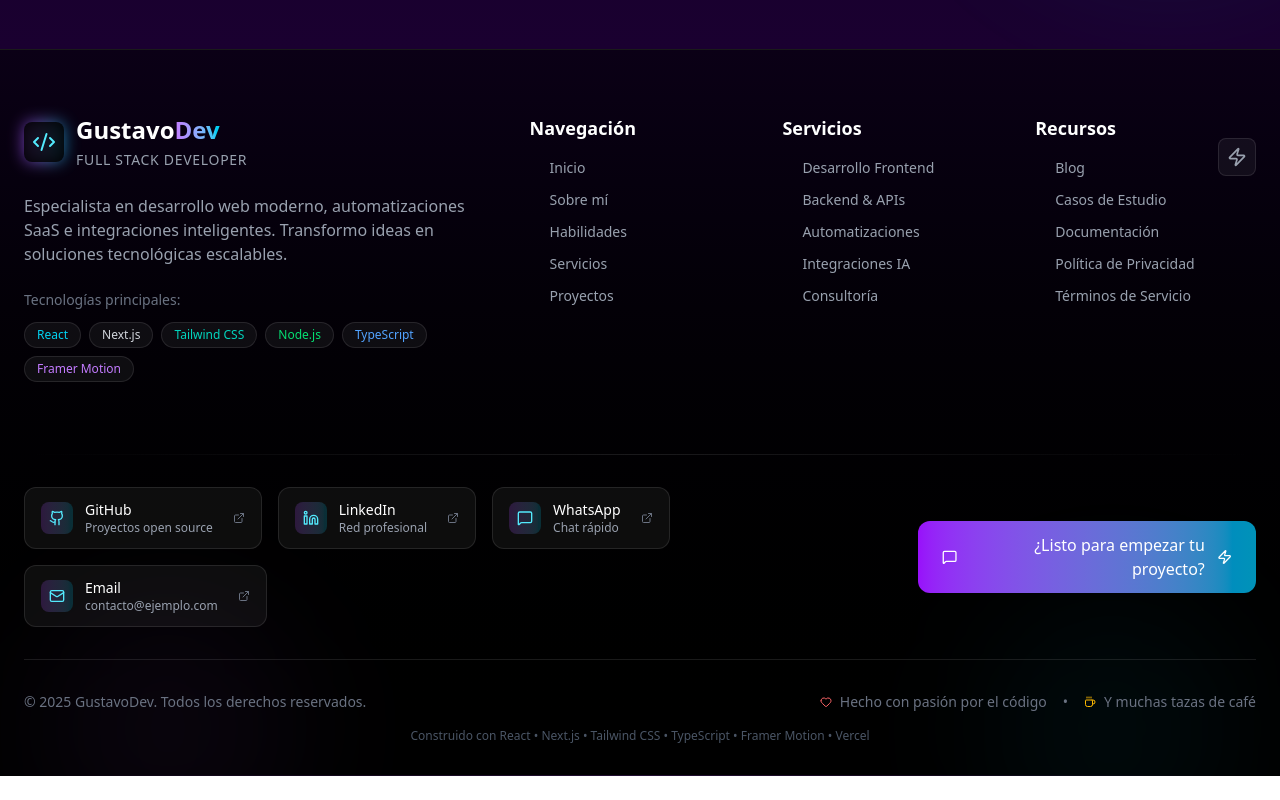
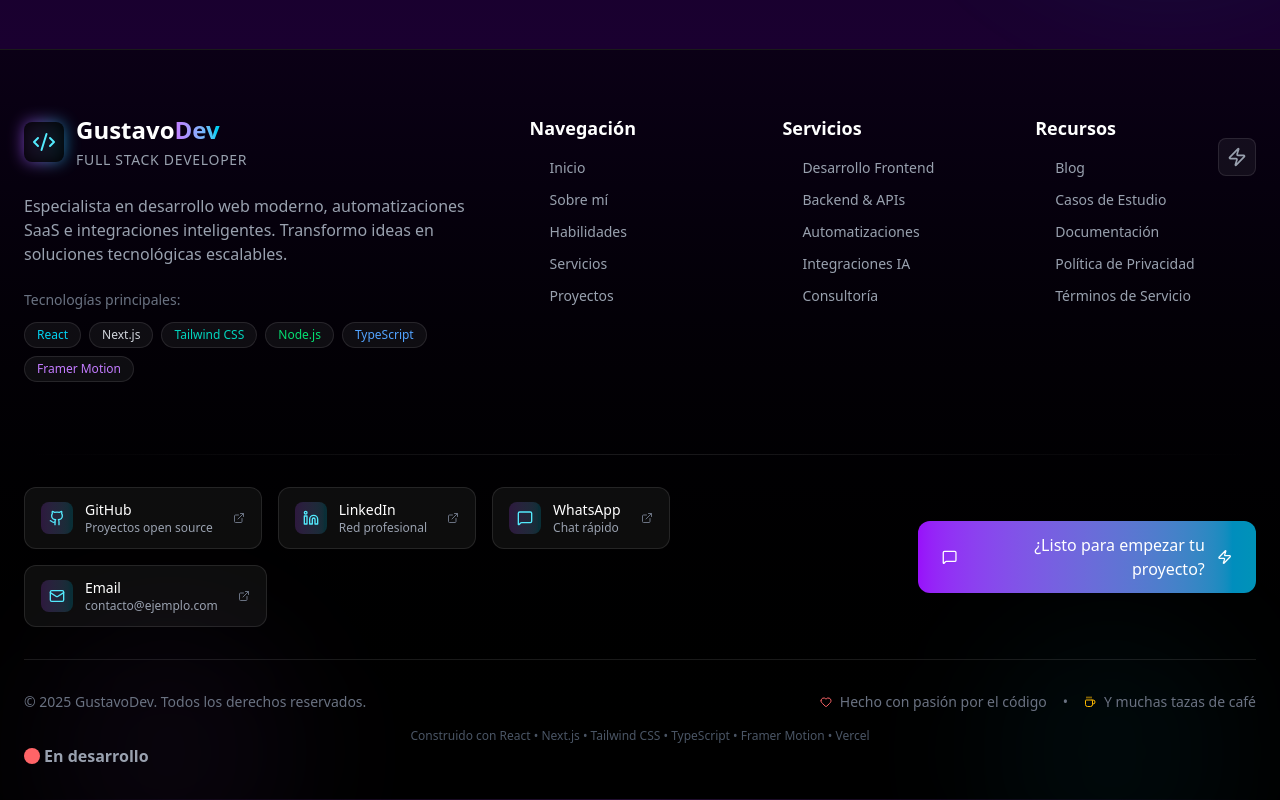
Before and after one commit to GLM1996/portfolio-pro, a React (Vite) app: page / in a window 1280 px wide. Shown: the part 7906-8706 px from the top of the page. Before the commit the page ends 8682 px from the top, so only its background shows below. Built offline with nearby package versions, Linux system fonts and the light colour scheme.

Commit message:
agregando en desarrollo

```diff
--- a/src/components/Footer.jsx
+++ b/src/components/Footer.jsx
@@ -258,6 +258,11 @@ export default function Footer() {
           </p>
         </div>
 
+        <div className="flex items-center">
+          <span className="size-4 bg-red-400 rounded-full"></span>
+          <b className="ms-1 text-gray-400">En desarrollo</b>
+        </div>
+
         {/* Volver arriba */}
         <motion.a
           href="#inicio"
```
